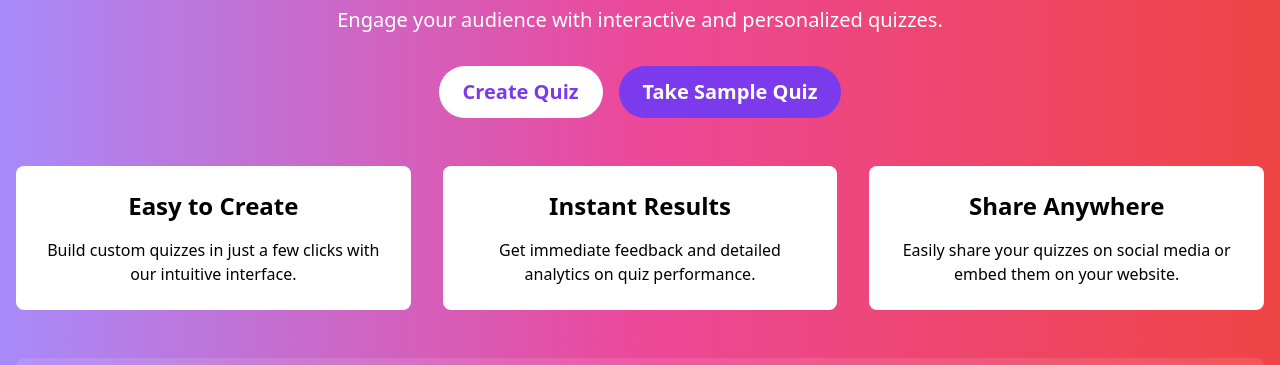
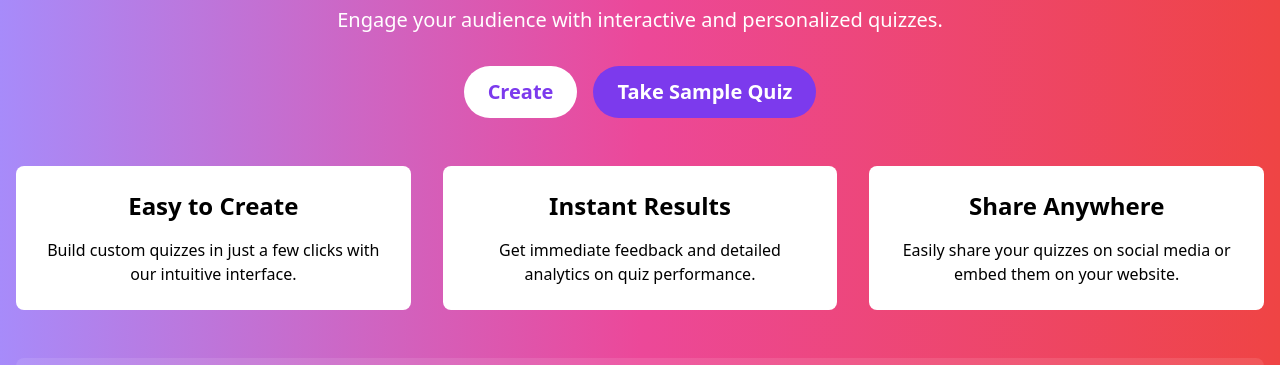
Before and after one commit to RobloxCoder-12/Quizlet, a plain HTML site: page home.html in a window 1280 px wide. Shown: the part 170-535 px from the top of the page. Drawn offline with nearby package versions, Linux system fonts and the light colour scheme.

Commit message:
Update home.html

```diff
--- a/home.html
+++ b/home.html
@@ -49,7 +49,7 @@
             href="quiz-creation.html"
             class="bg-white text-purple-600 font-bold py-3 px-6 rounded-full text-xl hover:bg-gray-100 transition duration-300"
           >
-            Create Quiz
+            Create
           </a>
           <a
             href="sample-quiz.html"
```
